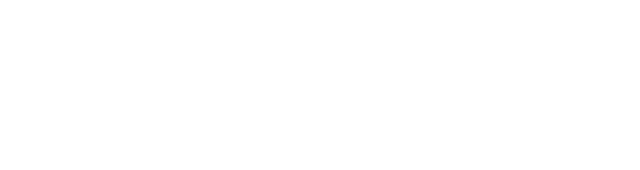
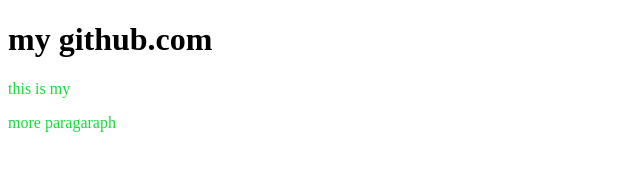
Before and after one commit to Koli427/my3rdrepo, a plain HTML site: page index.html in a window 1280 px wide. Shown: the whole page, without its empty margins (0-640 px from the left). Drawn offline with Linux system fonts and the light colour scheme.

```diff
--- a/index.html
+++ b/index.html
@@ -4,8 +4,13 @@
     <meta charset="UTF-8">
     <meta name="viewport" content="width=device-width, initial-scale=1.0">
     <title>my 3rd repo</title>
+    <link rel="stylesheet" href="style.css">
 </head>
+
 <body>
+    <h1>my github.com</h1>
+    <p>this is my </p>
+    <p>more paragaraph</p>
 
 </body>
 </html>
--- a/style.css
+++ b/style.css
@@ -0,0 +1,6 @@
+p{
+  color: rgb(20, 220, 57);
+}
+h{
+    background-color: cadetblue;
+}
```
